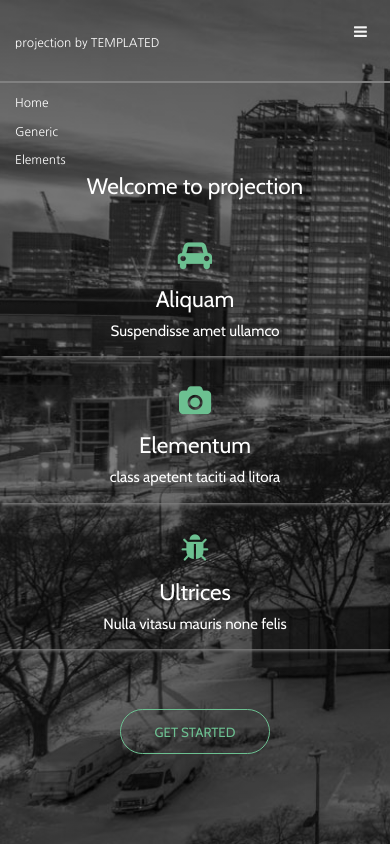
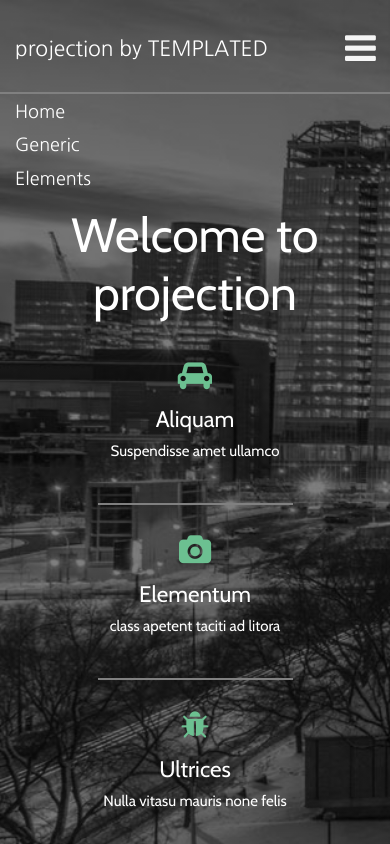
Before and after one commit to priteshdongare/Projection-flex, a plain HTML site: page index.html in a window 390 px wide. Both pictures are taken after a click on the element 361 px from the left and 31 px from the top of the page. Shown: the top 844 px of the page. Drawn offline with nearby package versions, Linux system fonts and the light colour scheme.

Commit message:
Update index.css

```diff
--- a/css/index.css
+++ b/css/index.css
@@ -32,6 +32,7 @@ nav{
     justify-content: space-between;
     padding-top: 3rem;
     padding-bottom:2.5rem;
+    flex-wrap:wrap;
 }
 
 nav .fa-bars{
@@ -66,7 +67,7 @@ nav a{
 
 /* header section  */
 .section-max{
-    max-width: 1050px;
+    max-width: 1150px;
     margin: 0 auto;
     margin-top: 4rem;
     text-align: center;
@@ -84,6 +85,11 @@ nav a{
     display: flex;
     justify-content: space-between;
     margin-top: 4rem;
+    flex-wrap: wrap;
+}
+
+.mean section{
+    width: 30%;
 }
 
 .mean section span{
@@ -125,7 +131,7 @@ nav a{
 /* 2 section part  */
 
  .section-mmax{
-    max-width: 950px;
+    max-width: 1000px;
     margin: 0 auto;
     text-align: center;
     margin-top: 6rem;
@@ -139,11 +145,12 @@ nav a{
 
 .changes section{
     width: 40%;
+    flex-wrap: wrap;
 }
 
 .changes section img{
-    border-radius: 100%;
-    width: 45%;
+    border-radius: 50%;
+    width: 30%;
 }
 
 .changes section h3{
@@ -260,13 +267,13 @@ footer{
     /* navigation  */
 
     nav{
-        padding: 2rem 1rem 2rem 1rem;
+        padding: 2rem 2rem 2rem 1rem;
     }
 
     ul{
         display: none;
         position: absolute;
-        top: 5.5rem;
+        top: 6rem;
         left: 0rem;
         padding-left: 0rem;
     }
@@ -278,36 +285,35 @@ footer{
     }
 
     ul li a{
-        font-size:0.8rem ;
+        font-size:1.2rem ;
+        font-weight: 100;
     }
 
     nav .fa-bars{
         display:block;
         color: whitesmoke;
-        font-size: 1rem;
         width: 1rem;
         height: 1rem;
-        position: relative;
-        top: -0.4rem;
-        left: -0.4rem;
+        font-size: 2.4rem;
     }
 
 
     nav a{
         align-items: center;
         padding-top: 0.4rem;
-        font-size: 0.8rem;
+        font-size: 1.4rem;
     }
 
 
 
     /* header section  */
     .section-max h1 a{
-        font-size: 1.5rem;
+        font-size: 3.2rem;
     }
 
     .section-max h1{
-        margin-top: 5.5rem;
+        margin-top: 7.5rem;
+
     }
 
     .mean{
@@ -317,8 +323,11 @@ footer{
     }
 
     .section-max .mean section{
+        width: 100%;
+    }
+
+    .section-max .mean section{
         padding-bottom: 1rem;
-        box-shadow:0.1rem 0.1rem 0.2rem grey;
         margin-top: 2rem;
     }
 
@@ -332,9 +341,11 @@ footer{
     .mean hr{
         display: block;
         border: 0;
-        width: 0.1rem;
-        height: auto;
-        background-color: grey;
+        width: 50%;
+        margin: 0 auto;
+        height: 0.1rem;
+        background-color:grey;
+        margin-top: 1.8rem;
     }
 
 
```
